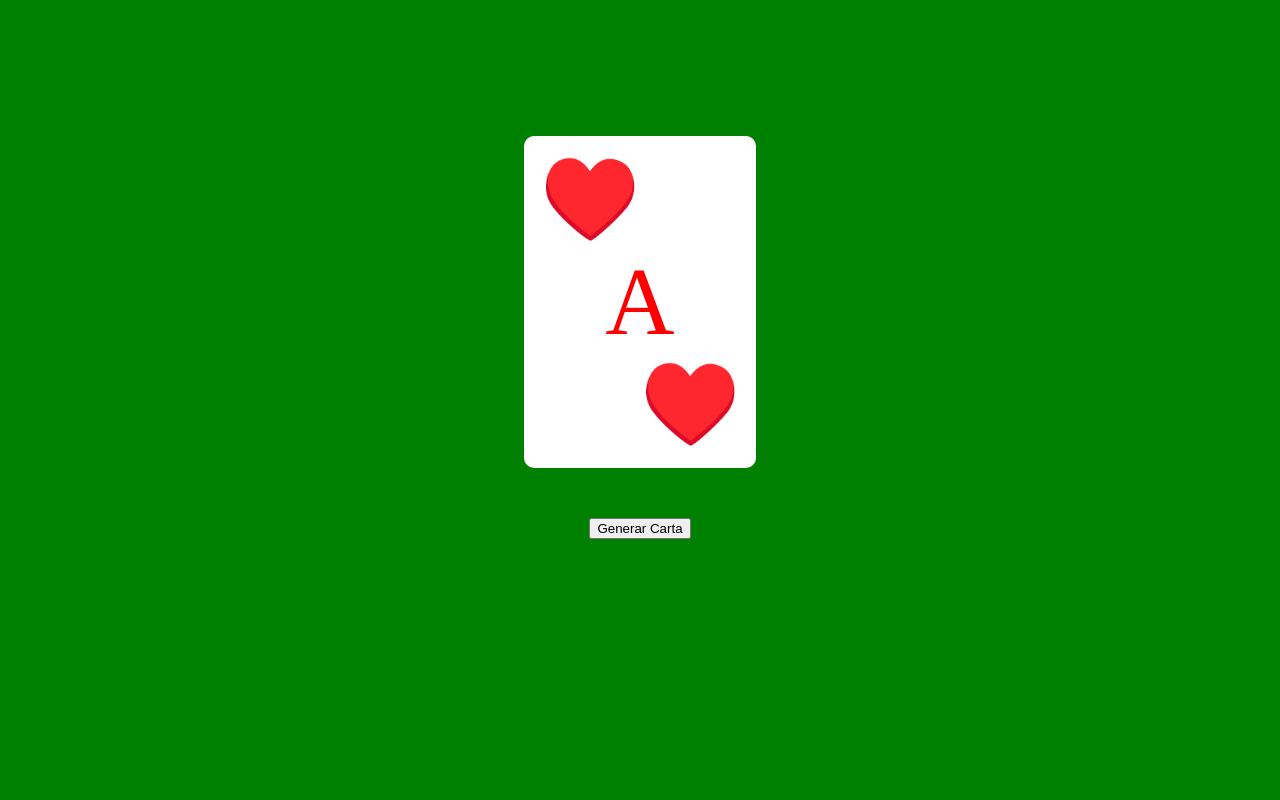
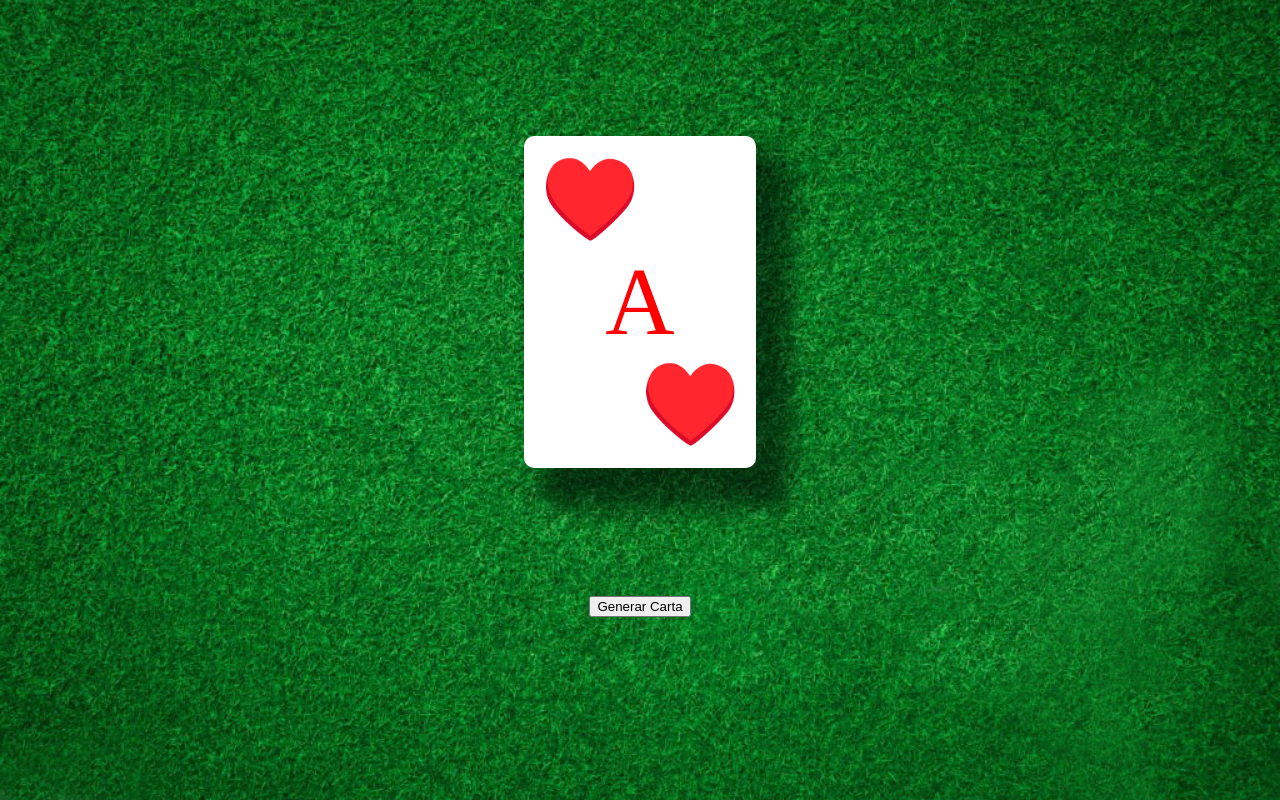
Before and after one commit to EmmanuelLM87/Random-Card-Generator, a plain HTML site: page index.html in a window 1280 px wide. Drawn offline with Linux system fonts and the light colour scheme.

Commit message:
"añadido fondo y sombra"

```diff
--- a/style.css
+++ b/style.css
@@ -1,9 +1,17 @@
 body {
+    background-image: url(images/tapete.jpg);
+    background-position: center center;
+    background-repeat: no-repeat;
+    background-attachment: fixed;
+    background-size: cover;
     background-color: green;
     padding: 10%;
 }
 
 .carta{
+    -webkit-box-shadow: 26px 30px 22px 10px rgba(0,0,0,0.54);
+    -moz-box-shadow: 26px 30px 22px 10px rgba(0,0,0,0.54);
+    box-shadow: 26px 30px 22px 10px rgba(0,0,0,0.54);
     display: flex;
     background-color: white;
     width: 200px;
@@ -31,5 +39,5 @@ body {
 .boton {
     display: flex;
     justify-content: center;
-    margin-top: 50px;
+    margin-top: 8rem;
 }
```
Also changed, not shown: images/tapete.jpg (added).
